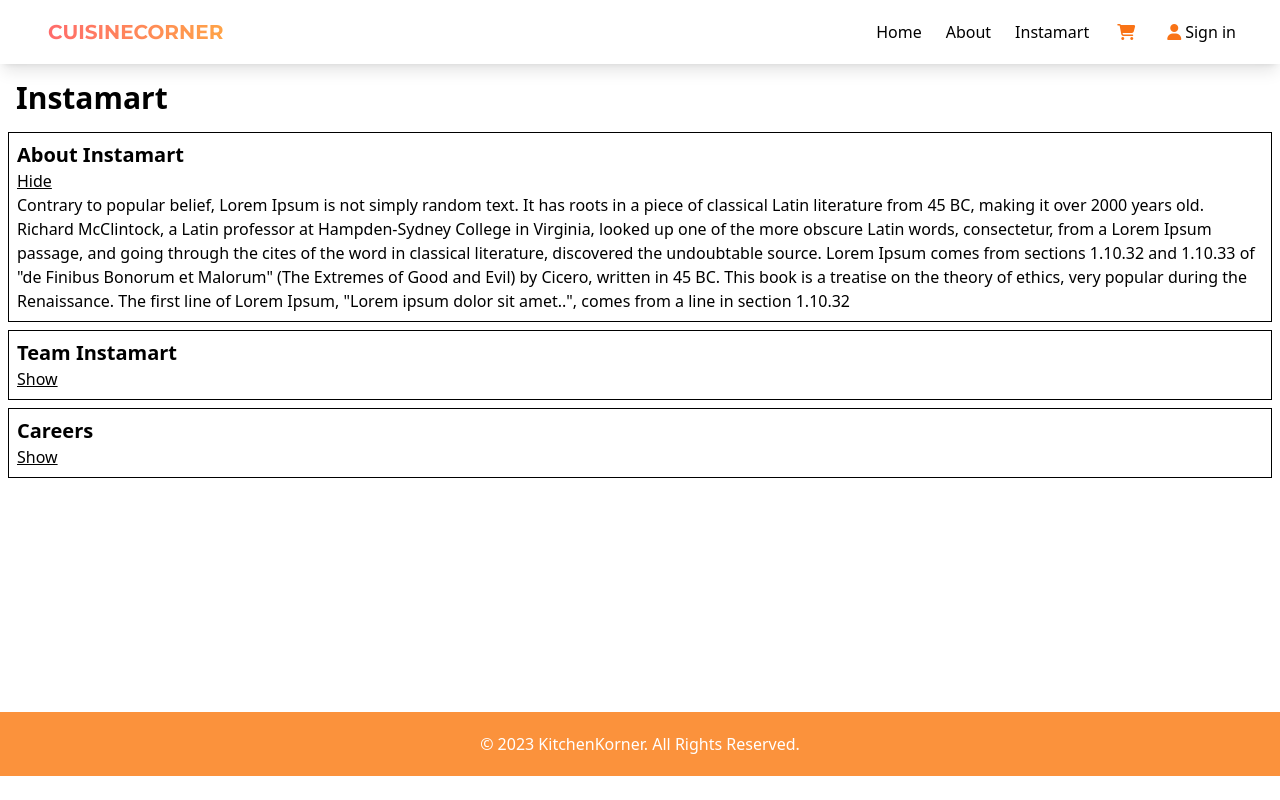
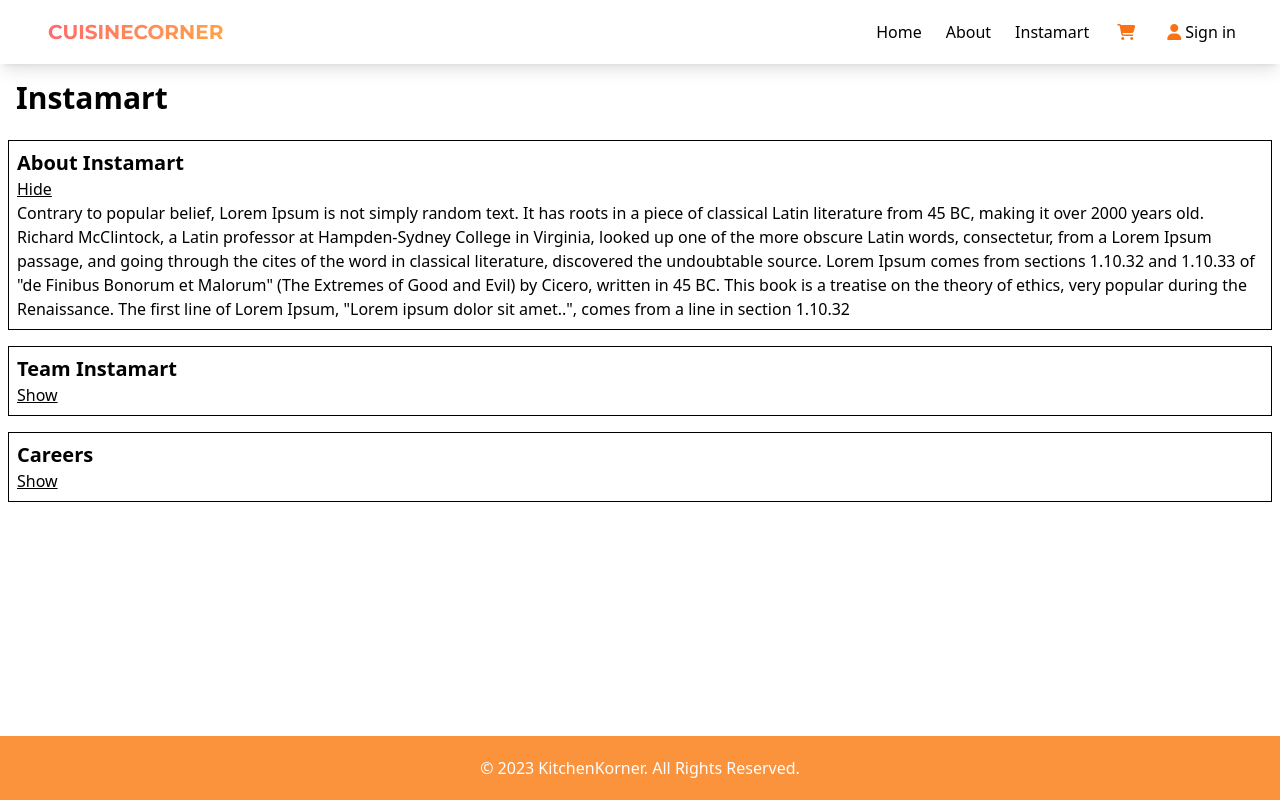
Before and after one commit to Aniket-ap/CuisineCorner, a React (Vite) app: page /instamart in a window 1280 px wide. Built offline with nearby package versions, Linux system fonts and the light colour scheme.

Commit message:
Footer issue fixed

```diff
--- a/src/App.js
+++ b/src/App.js
@@ -26,9 +26,11 @@ const AppLayout = () => {
       <Provider store={store}>
         <AuthProvider>
           <UserProvider>
-            <Header />
-            <Outlet />
-            <Footer />
+            <div className="flex flex-col min-h-[100vh]">
+              <Header />
+              <Outlet />
+              <Footer />
+            </div>
           </UserProvider>
         </AuthProvider>
       </Provider>
--- a/src/components/About.js
+++ b/src/components/About.js
@@ -1,12 +1,12 @@
-import React from 'react'
+import React from "react";
 
 const About = () => {
   return (
-    <div className='h-[80vh]'>
-        <h1>About Page</h1>
-        <h1>CUISINECORNER</h1>
-    </div>
-  )
-}
+    <>
+      <h1>About Page</h1>
+      <h1>CUISINECORNER</h1>
+    </>
+  );
+};
 
-export default About
+export default About;
--- a/src/components/Footer.js
+++ b/src/components/Footer.js
@@ -2,7 +2,7 @@ import React from "react";
 
 const Footer = () => {
   return (
-    <footer className="bg-orange-400 text-white text-center p-5 w-full">
+    <footer className="bg-orange-400 text-white text-center p-5 w-full mt-auto">
       <p>&copy; 2023 KitchenKorner. All Rights Reserved.</p>
     </footer>
   );
--- a/src/components/Instamart.js
+++ b/src/components/Instamart.js
@@ -28,7 +28,7 @@ const Instamart = () => {
   const [visibleSection, setVisibleSection] = useState("about");
 
   return (
-    <div className="h-[80vh]">
+    <>
       <h1 className="text-3xl p-2 m-2 font-bold">Instamart</h1>
       <Section
         title="About Instamart"
@@ -54,7 +54,7 @@ const Instamart = () => {
           setVisibleSection("careers")
         }
       />
-    </div>
+    </>
   );
 };
 
```
Also changed, not shown: 8 other files (tests, documents, lock files or other folders).
